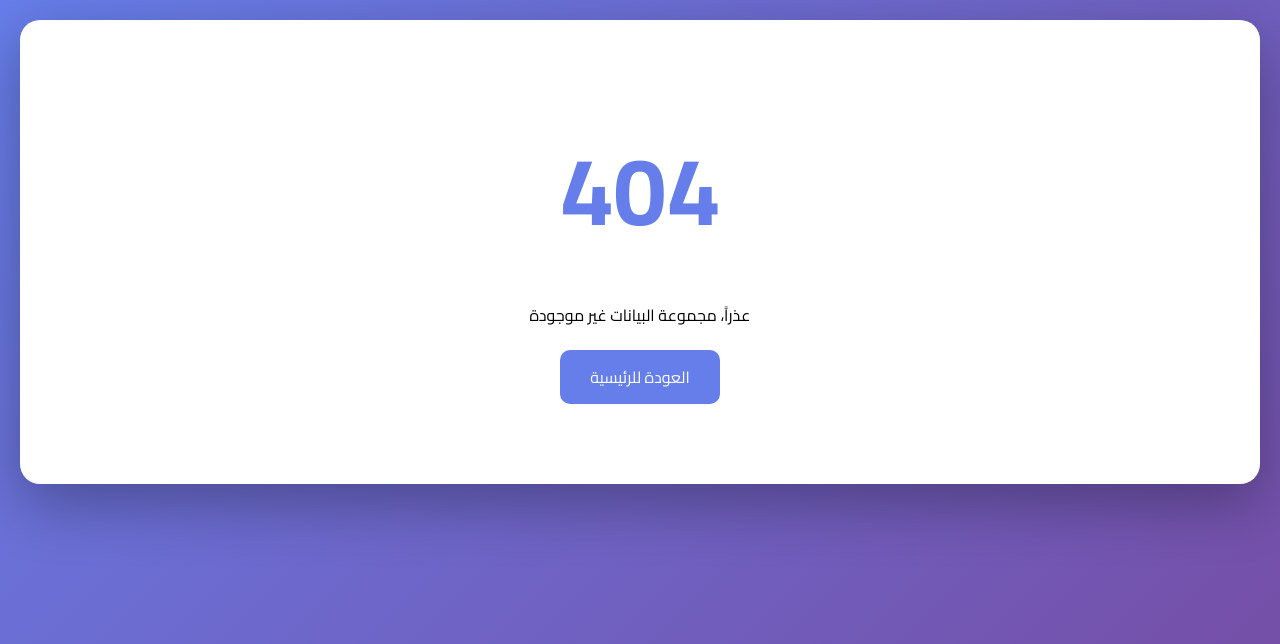
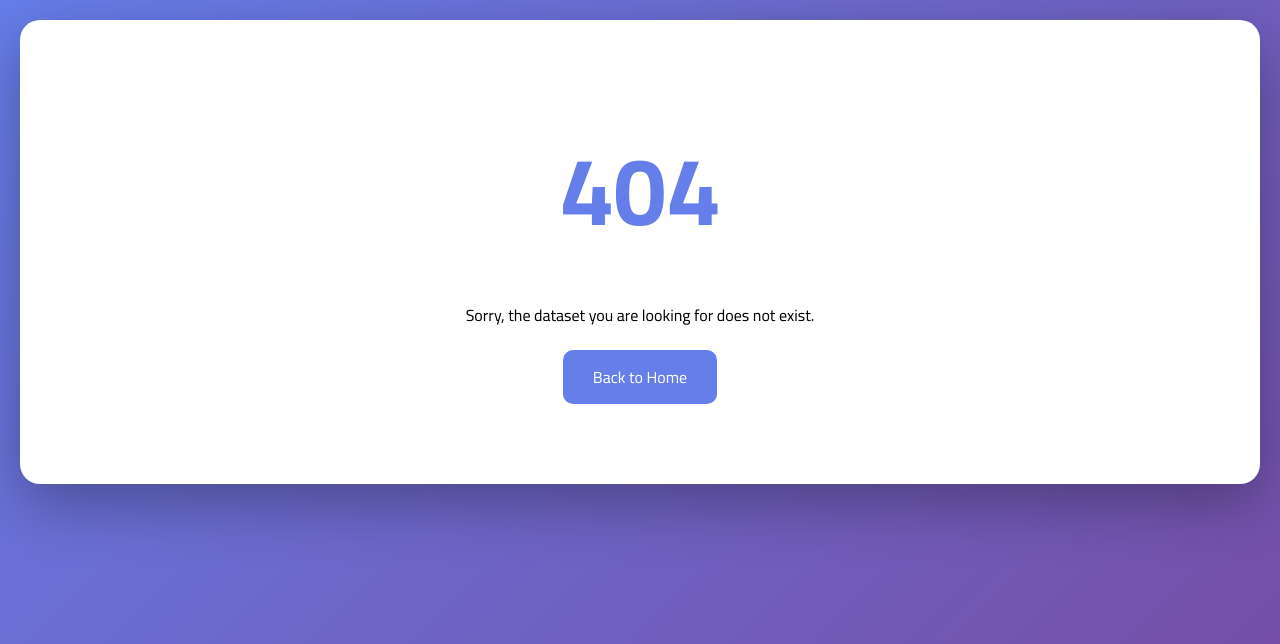
Before and after one commit to Mordekai66/dataset-iq, a Flask app: template templates/404.html in a window 1280 px wide. Shown: the top 644 px of the page. Run offline with Flask 3, Linux system fonts and the light colour scheme; the template is opened without the code that fills it, so the values that code supplies are empty.

Commit message:
switched HTML files to left-to-right layout.

```diff
--- a/templates/404.html
+++ b/templates/404.html
@@ -1,9 +1,9 @@
 <!DOCTYPE html>
-<html lang="ar" dir="rtl">
+<html lang="en" dir="ltr">
 <head>
     <meta charset="UTF-8">
     <meta name="viewport" content="width=device-width, initial-scale=1.0">
-    <title>404 - غير موجود</title>
+    <title>404 - Not Found</title>
     <link rel="stylesheet" href="{{ url_for('static', filename='style.css') }}">
     <link href="https://fonts.googleapis.com/css2?family=Cairo:wght@400;600;700&display=swap" rel="stylesheet">
 </head>
@@ -11,8 +11,8 @@
     <div class="container">
         <div class="error-page">
             <h1>404</h1>
-            <p>عذراً، مجموعة البيانات غير موجودة</p>
-            <a href="/" class="button">العودة للرئيسية</a>
+            <p>Sorry, the dataset you are looking for does not exist.</p>
+            <a href="/" class="button">Back to Home</a>
         </div>
     </div>
 </body>
--- a/templates/dataset.html
+++ b/templates/dataset.html
@@ -1,5 +1,5 @@
 <!DOCTYPE html>
-<html lang="ar" dir="rtl">
+<html lang="en" dir="ltr">
 <head>
     <meta charset="UTF-8">
     <meta name="viewport" content="width=device-width, initial-scale=1.0">
--- a/templates/index.html
+++ b/templates/index.html
@@ -1,9 +1,9 @@
 <!DOCTYPE html>
-<html lang="ar" dir="rtl">
+<html lang="en" dir="ltr">
 <head>
     <meta charset="UTF-8">
     <meta name="viewport" content="width=device-width, initial-scale=1.0">
-    <title>Dataset-IQ | نظام إدارة مجموعات البيانات</title>
+    <title>Dataset-IQ</title>
     <link rel="stylesheet" href="{{ url_for('static', filename='style.css') }}">
     <link href="https://fonts.googleapis.com/css2?family=Cairo:wght@400;600;700&display=swap" rel="stylesheet">
 </head>
```
